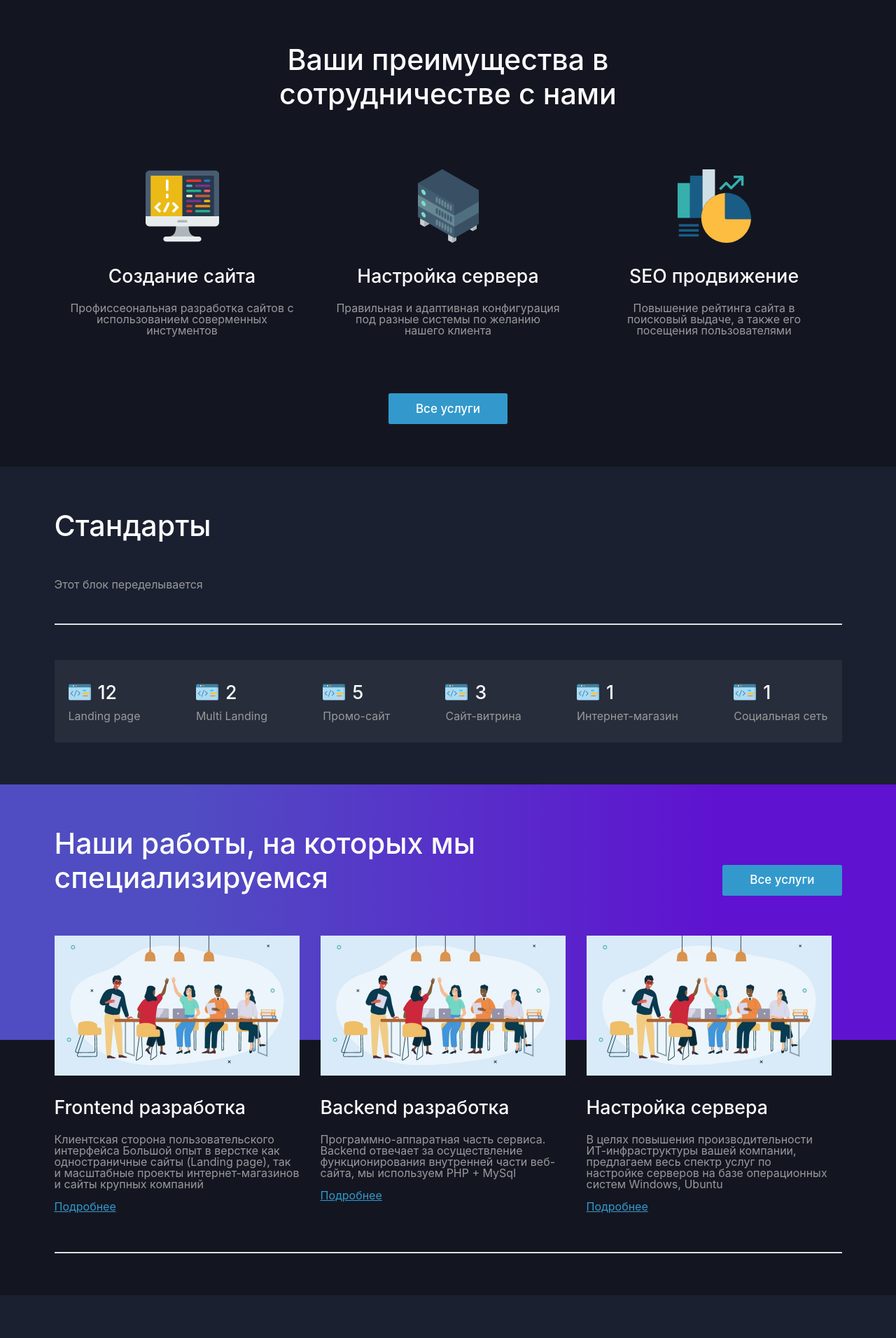
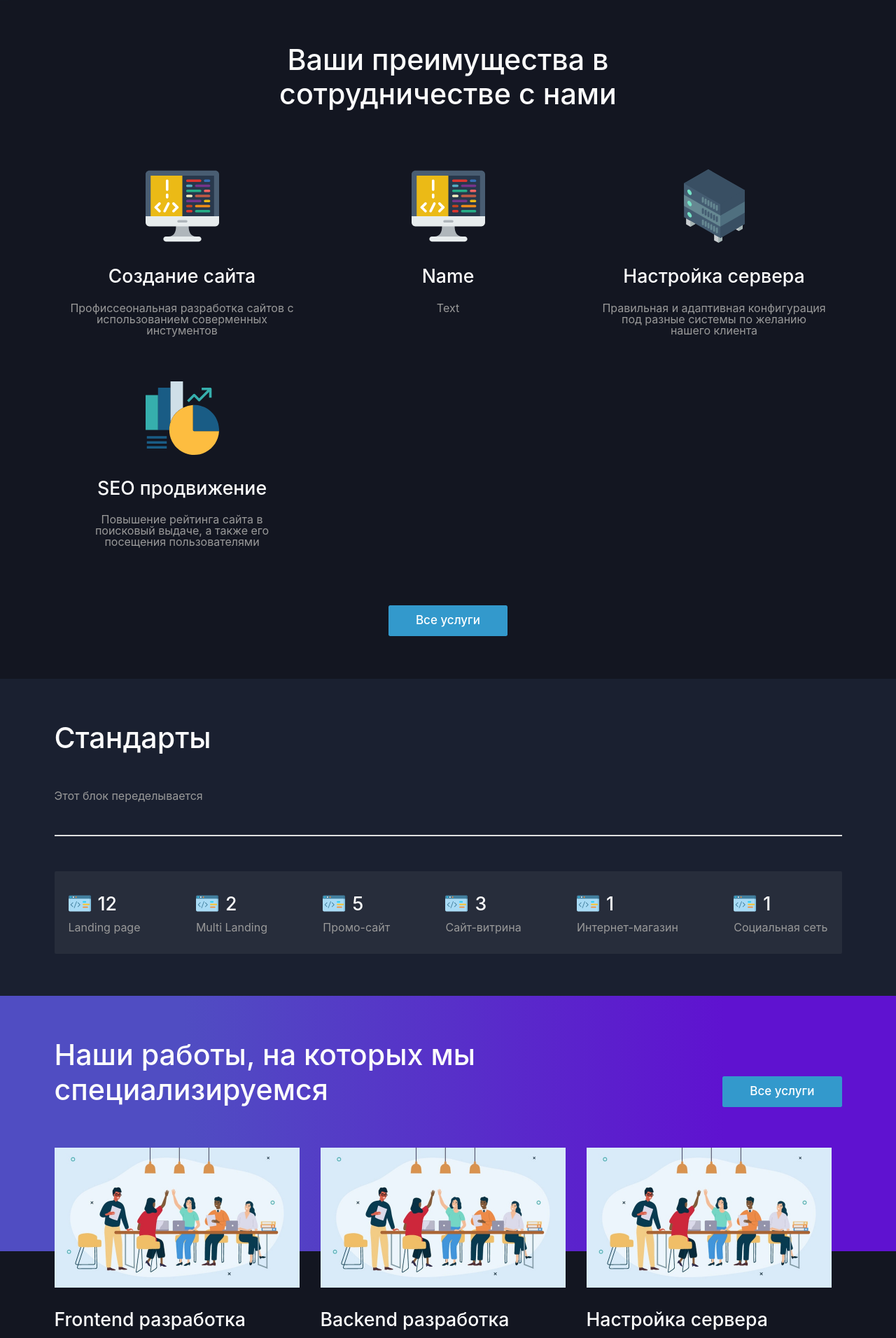
Before and after one commit to DiZiNnEs/web-tech-studio-backend, a Django app: page / in a window 1280 px wide. Shown: the part 799-2711 px from the top of the page at 70% size. Run offline with Django 3.2, Linux system fonts and the light colour scheme; some libraries are stand-ins or nearby versions.

Commit message:
feat(templates/reusable): Create `box-item.html` and add through `include` to `index.html`

```diff
--- a/templates/main_app/index.html
+++ b/templates/main_app/index.html
@@ -49,6 +49,7 @@
                                 </div>
                             </div>
                         </div>
+                        {% include 'main_app/reusable/box-item.html' with name='Name' text='Text' staticName='images/coding.svg' %}
                         <!-- box-item-1/end -->
 
                         <!-- box-item-2 -->
--- /dev/null
+++ b/templates/main_app/reusable/box-item.html
@@ -0,0 +1,12 @@
+{% load static %}
+<div class="box-line__item">
+    <div class="card card--icon">
+        <div class="card__body">
+            <img src="{% static staticName %}" alt="logo">
+            <div class="card__title">
+                <h5>{{ name }}</h5>
+                <p>{{ text }}</p>
+            </div>
+        </div>
+    </div>
+</div>
```
